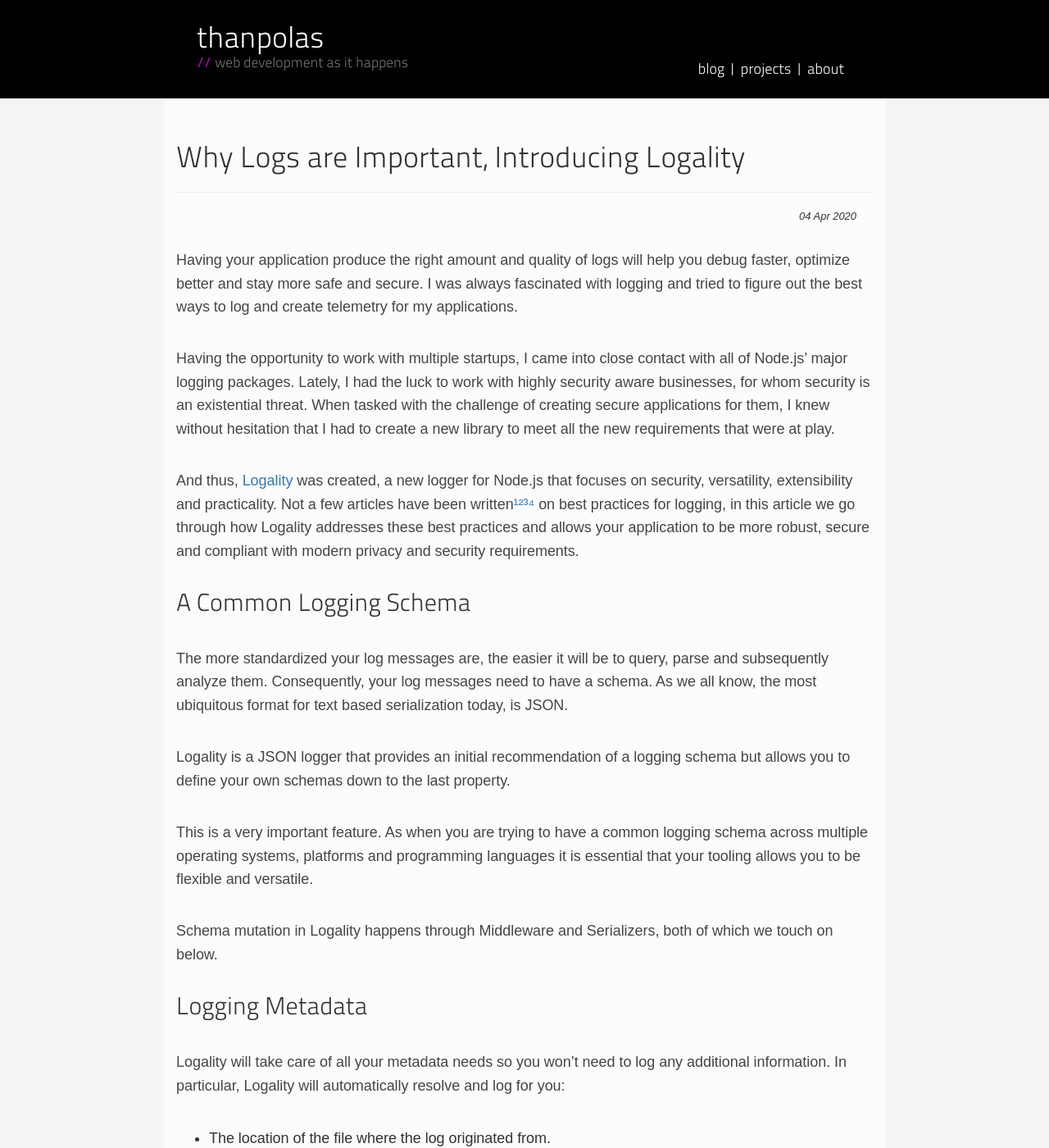
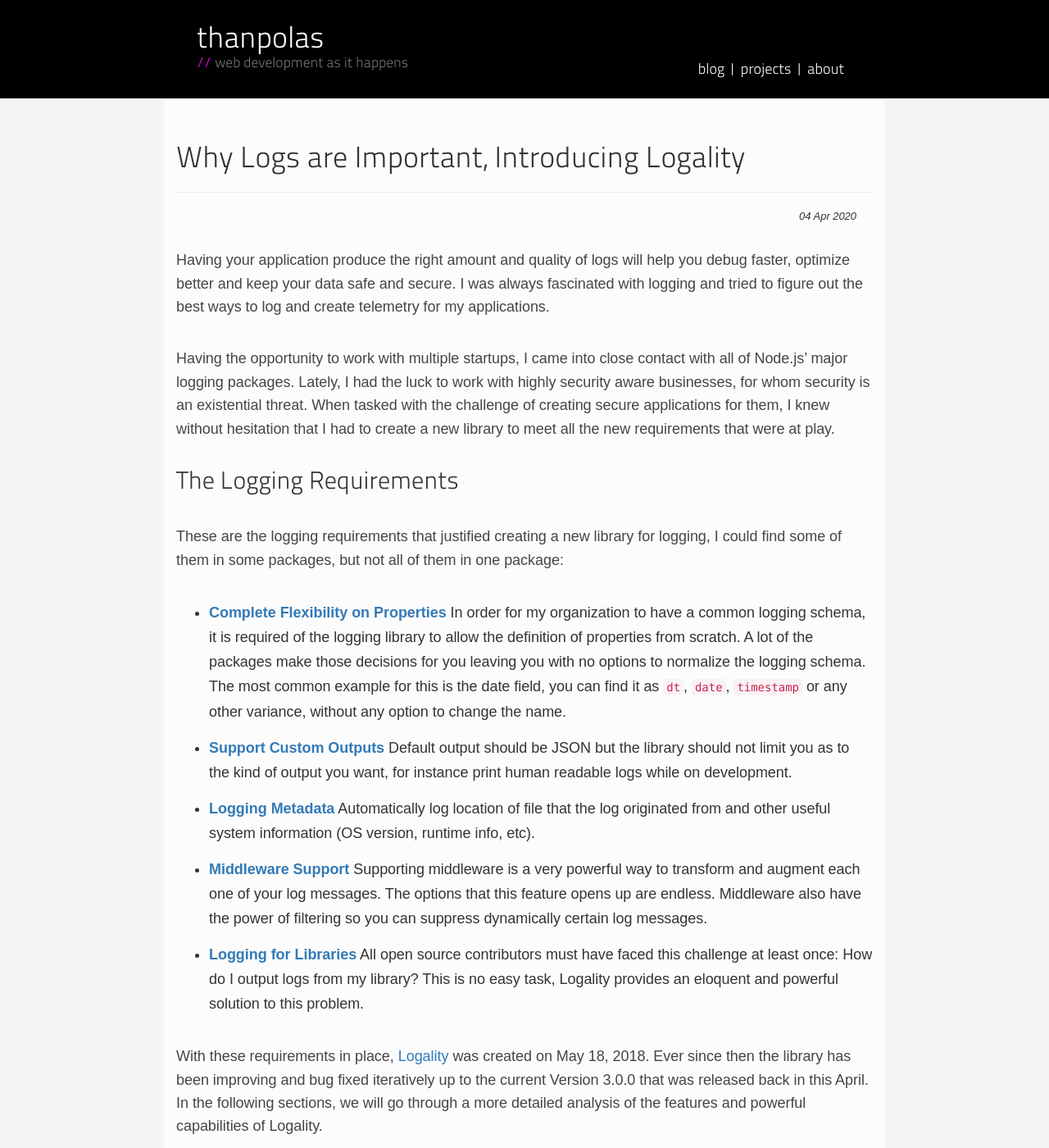
Before and after one commit to thanpolas/thanpolas.github.com, a Jekyll site: the page built from _posts/nodejs/2020-04-04-Introducing-Logality-the-JSON-schema-logger.md, in a window 1280 px wide and 1400 px high. Shown: the whole window at 82% size. Built offline with Jekyll 4.4.1, drawn with Linux system fonts in a browser that asks for light colours; nearby versions of some CDN libraries; comment, search, counter and statistics services are not loaded.

Commit message:
new intro for logality article

```diff
--- a/_posts/nodejs/2020-04-04-Introducing-Logality-the-JSON-schema-logger.md
+++ b/_posts/nodejs/2020-04-04-Introducing-Logality-the-JSON-schema-logger.md
@@ -9,11 +9,21 @@ image: "/assets/blogimg/planning.jpg"
 
 {% include JB/setup %}
 
-Having your application produce the right amount and quality of logs will help you debug faster, optimize better and stay more safe and secure. I was always fascinated with logging and tried to figure out the best ways to log and create telemetry for my applications.
+Having your application produce the right amount and quality of logs will help you debug faster, optimize better and keep your data safe and secure. I was always fascinated with logging and tried to figure out the best ways to log and create telemetry for my applications.
 
 Having the opportunity to work with multiple startups, I came into close contact with all of Node.js' major logging packages. Lately, I had the luck to work with highly security aware businesses, for whom security is an existential threat. When tasked with the challenge of creating secure applications for them, I knew without hesitation that I had to create a new library to meet all the new requirements that were at play.
 
-And thus, [Logality][logality] was created, a new logger for Node.js that focuses on security, versatility, extensibility and practicality. Not a few articles have been written[¹](https://www.loomsystems.com/blog/single-post/2017/01/26/9-logging-best-practices-based-on-hands-on-experience)[²](https://www.scalyr.com/blog/the-10-commandments-of-logging/)[³](https://www.loggly.com/blog/30-best-practices-logging-scale/)[⁴](https://logz.io/blog/logging-best-practices/) on best practices for logging, in this article we go through how Logality addresses these best practices and allows your application to be more robust, secure and compliant with modern privacy and security requirements.
+## The Logging Requirements
+
+These are the logging requirements that justified creating a new library for logging, I could find some of them in some packages, but not all of them in one package:
+
+* [**Complete Flexibility on Properties**](#a-common-logging-schema) In order for my organization to have a common logging schema, it is required of the logging library to allow the definition of properties from scratch. A lot of the packages make those decisions for you leaving you with no options to normalize the logging schema. The most common example for this is the date field, you can find it as `dt`, `date`, `timestamp` or any other variance, without any option to change the name.
+* [**Support Custom Outputs**](#custom-output-and-pretty-print) Default output should be JSON but the library should not limit you as to the kind of output you want, for instance print human readable logs while on development.
+* [**Logging Metadata**](#logging-metadata) Automatically log location of file that the log originated from and other useful system information (OS version, runtime info, etc).
+* [**Middleware Support**](#the-power-of-middleware) Supporting middleware is a very powerful way to transform and augment each one of your log messages. The options that this feature opens up are endless. Middleware also have the power of filtering so you can suppress dynamically certain log messages.
+* [**Logging for Libraries**](#linking-multiple-logality-instances) All open source contributors must have faced this challenge at least once: How do I output logs from my library? This is no easy task, Logality provides an eloquent and powerful solution to this problem.
+
+With these requirements in place, [Logality][logality] was created on May 18, 2018. Ever since then the library has been improving and bug fixed iteratively up to the current Version 3.0.0 that was released back in this April. In the following sections, we will go through a more detailed analysis of the features and powerful capabilities of Logality.
 
 ## A Common Logging Schema
 
```
